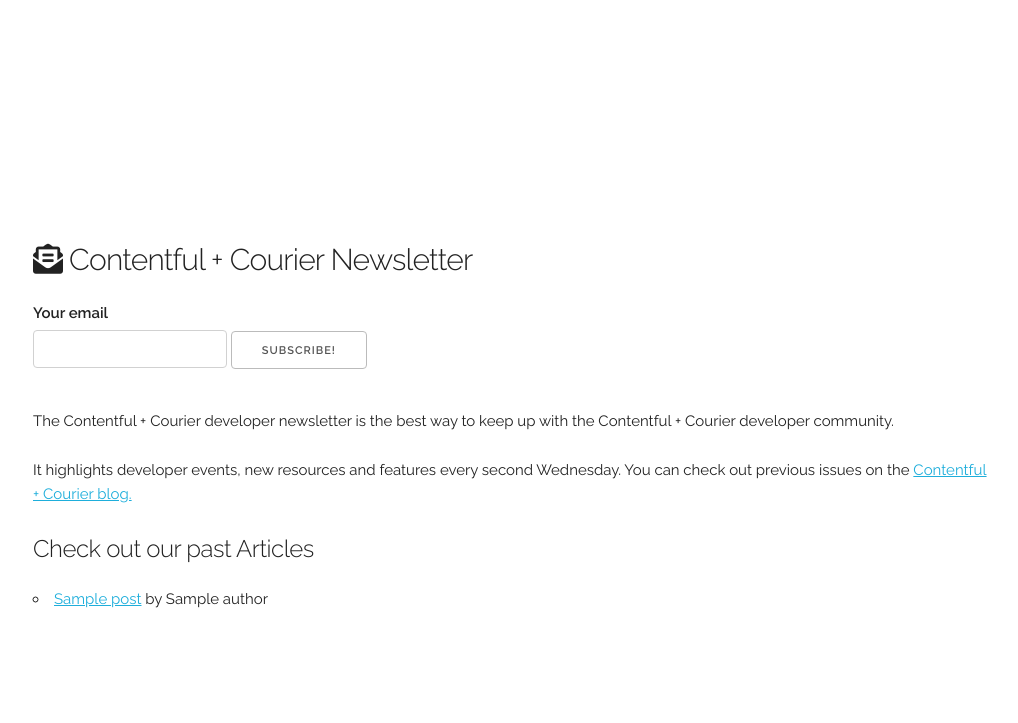
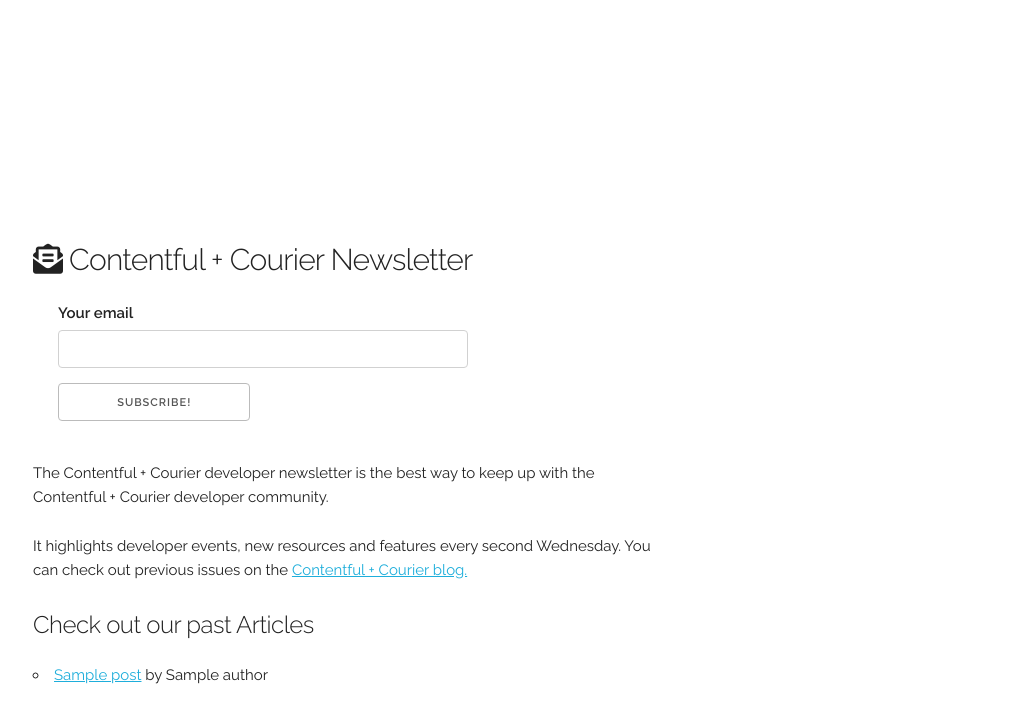
Before and after one commit to Shy/Email-Digest-Courier-Contentful-, a Flask app: template templates/index.html in a window 1280 px wide. Shown: the top 723 px of the page, without its empty margins (127-1145 px from the left). Run offline with Flask 2, Linux system fonts and the light colour scheme; the template is opened without the code that fills it: values that come from a table or form of the project are taken from there, most other values are stand-ins (such as "Sample title", 1, 10 or a date in 2020).

Commit message:
Styling Stuff

```diff
--- a/app.py
+++ b/app.py
@@ -26,7 +26,11 @@ def _jinja2_filter_datetime(date, fmt="dddd MMMM Do YYYY"):
 
 
 class subscribeForm(FlaskForm):
-    email = StringField("Your email", validators=[DataRequired(), Email()])
+    email = StringField(
+        "Your email",
+        validators=[DataRequired(), Email()],
+        render_kw={"class": "u-full-width"},
+    )
 
 
 @app.route("/", methods=["GET", "POST"])
--- a/templates/index.html
+++ b/templates/index.html
@@ -1,13 +1,22 @@
 {% extends 'base.html' %} {% block title%}Home Page{% endblock %} {% block content %}
 <div class="row">
-    <div class="two third column" style="margin-top: 25%">
+    <div class="two-thirds column" style="margin-top: 25%">
         <h4>
             <i class="fas fa-envelope-open-text"></i> Contentful + Courier Newsletter
         </h4>
+
         <form method="POST" action="/">
-            {{ form.csrf_token }} {{ form.email.label }} {{ form.email(size=20) }}
-            <input type="submit" value="Subscribe!" />
+            <div class="row">
+                {{ form.csrf_token }}
+                <div class="two-thirds column">
+                    {{ form.email.label }}{{ form.email() }}
+                </div>
+                <div class="one-third column">
+                    <input type="submit" class="u-full-width" value="Subscribe!" />
+                </div>
+            </div>
         </form>
+
         <p>
             The Contentful + Courier developer newsletter is the best way to keep up
             with the Contentful + Courier developer community.
--- a/templates/post.html
+++ b/templates/post.html
@@ -1,7 +1,7 @@
 {% extends 'base.html' %} {% block title%}{{post.title}}{% endblock %} {% block content
 %}
 <div class="row">
-    <div class="two third column" style="margin-top: 25%">
+    <div class="two-thirds column" style="margin-top: 25%">
         <h4>{{post.title}}</h4>
         {% for author in post.authors %}
         <h5>{{ author.name }}</h5>
```
